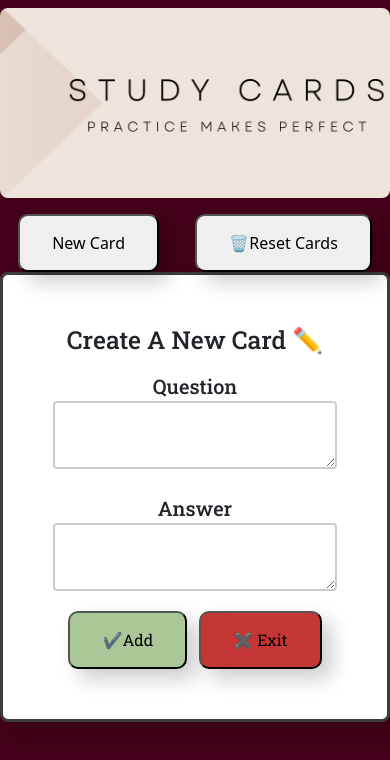
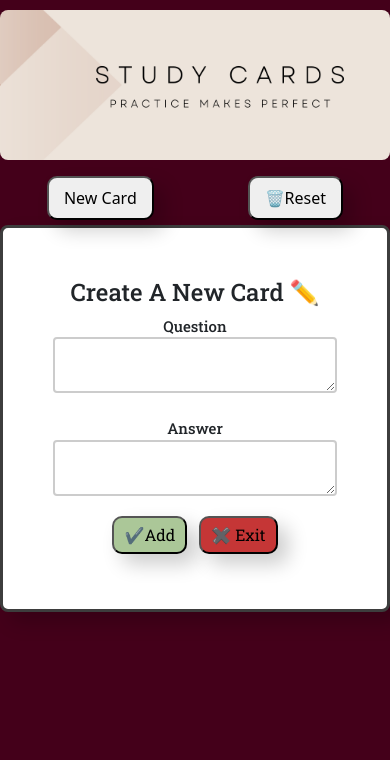
Before and after one commit to aam214/StudyCards, a plain HTML site: page index.html in a window 390 px wide. Drawn offline with nearby package versions, Linux system fonts and the light colour scheme.

Commit message:
Made webpage responsive by adding @media(max-width: 960px). Renamed h2 class for CSS styling.

```diff
--- a/index.html
+++ b/index.html
@@ -18,10 +18,10 @@
  </header>
  <div class="d-flex justify-content-around mt-3">
 <button class="create-card" onclick="goToCreate()">New Card</button>
-<button class="reset-cards" onclick="resetCards()">🗑️Reset Cards</button>
+<button class="reset-cards" onclick="resetCards()">🗑️Reset</button>
  </div>
  <section class="create-box">
-<h2 class="text-center mb-3">Create A New Card ✏️</h2>
+<h2 class="title-box">Create A New Card ✏️</h2>
 <div class="qanda">
 <label for="question">Question</label>
 <textarea id="question"></textarea>
--- a/style.css
+++ b/style.css
@@ -8,7 +8,6 @@
     background-size: cover;
     background-position: center;
     background-repeat: none;
-    text-align: center;
     padding: 100px 100px 90px 0;
     margin-top: 20px;
     display: block;
@@ -80,7 +79,7 @@ border-radius: 10px;
 
 #studycards{
   display: grid;
-grid-template-columns: 2fr 2fr 2fr;
+grid-template-columns: 2fr 2fr 2fr 2fr;
   align-items: center;
   flex-wrap: wrap;
   width: 100%;
@@ -98,3 +97,37 @@ grid-template-columns: 2fr 2fr 2fr;
   box-shadow: 0px 2px 4px 0px rgba(0, 0, 0, 0.9);
   position: relative;
 }
+@media(max-width:960px){
+  header{
+    max-width: 900px;
+    padding:80px 80px 70px 0;
+    margin-top: 10px;
+    display: block;
+  }
+  section{
+    max-width: 440px;
+    max-height: 390px;
+  }
+  .title-box{
+    font-size: 24px;
+    align-items: baseline;
+  }
+  .create-card, .reset-cards{
+    padding: 8px 15px;
+    margin-bottom: 5px;
+    }
+    .add-card,.exit-card{
+      padding: 5px 10px;
+      margin-bottom: 5px;
+    }
+    label{
+      font-size: 15px;
+    }
+    textarea{
+      padding: 2px;
+    }
+    #studycards{
+      grid-template-columns: 2fr 2fr;
+      padding-left: 12px;
+    }
+}
```
